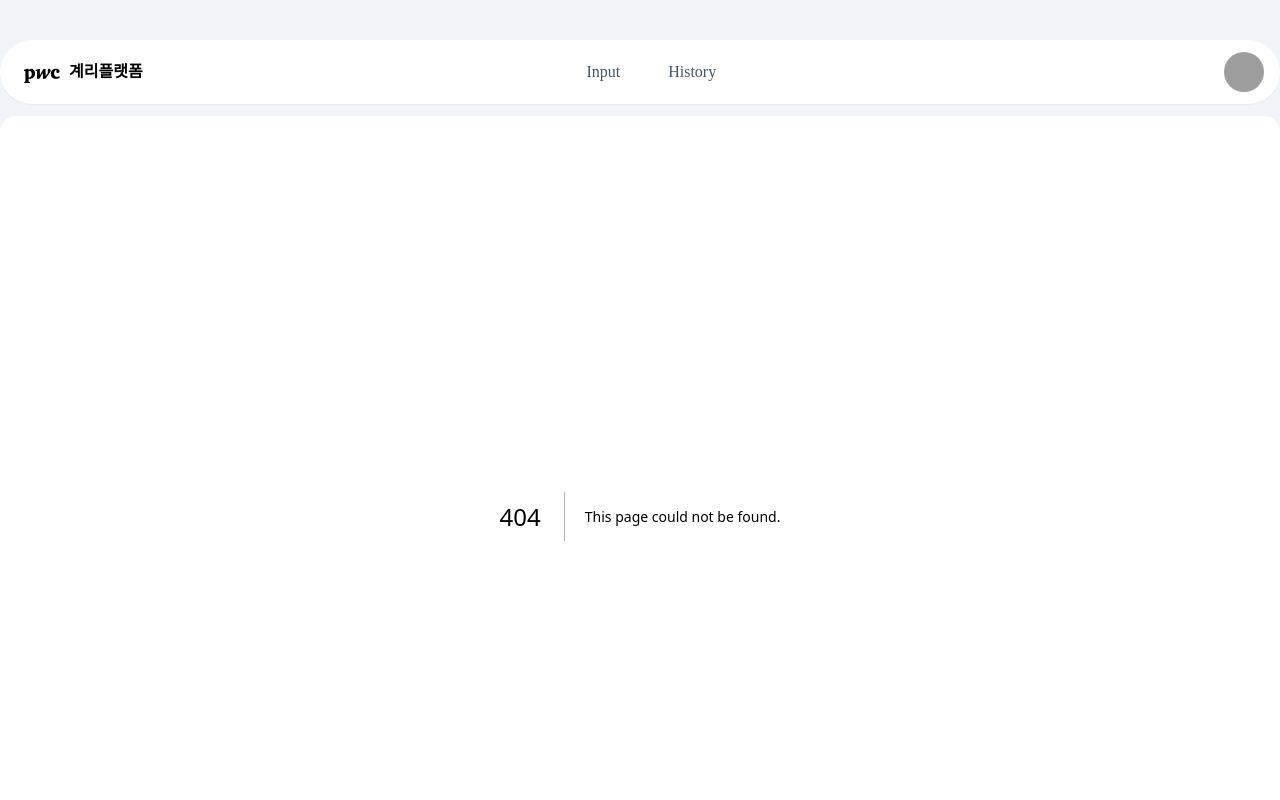
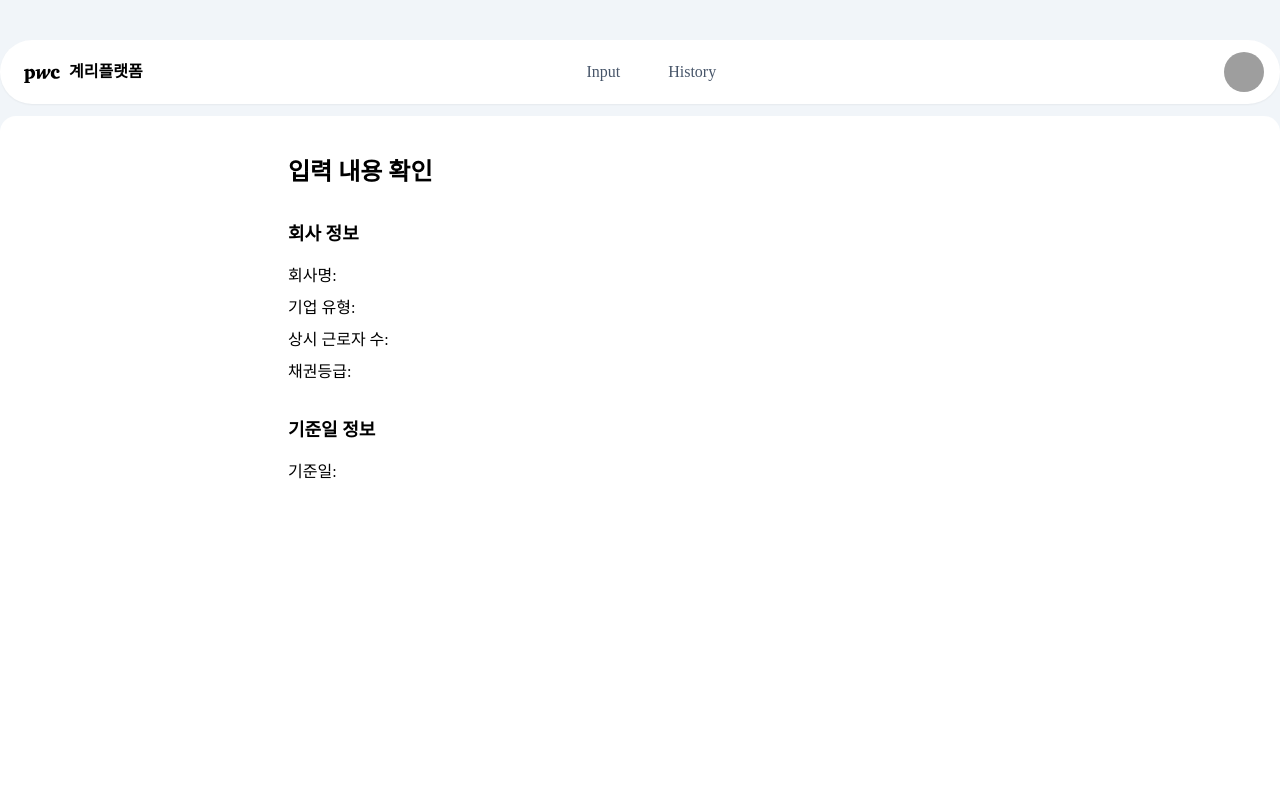
Before and after one commit to saanmin/Project-Gary, a Next.js app: page /Preview in a window 1280 px wide. Before the commit this address had no page. Shown: the top 800 px of the page. Built offline with nearby package versions, Linux system fonts and the light colour scheme; grey boxes are pictures that could not be loaded; a web font is replaced by a local one.

Commit message:
Add Preview page

```diff
--- a/src/app/Input/page.js
+++ b/src/app/Input/page.js
@@ -168,20 +168,17 @@ const page = () => {
   }, []);
 
   const handleDateChange = useCallback((e) => {
-    const input = e.target.value.replace(/\D/g, '');
-    const prevInput = formData.baseDate.replace(/\D/g, '');
+    const value = e.target.value;
+    console.log("Date changed:", value);
+    dispatch({ type: 'UPDATE_FORM_DATA', field: 'baseDate', value });
 
-    const displayValue = formatDateInput(input, prevInput);
-    if (displayValue === null) return;
-
-    dispatch({ type: 'UPDATE_FORM_DATA', field: 'baseDate', value: displayValue });
-
-    if (input.length === 8) {
-      dispatch({ type: 'SET_DATE_ERROR', value: !validateDate(input) });
+    if (value.length === 10) { // YYYY-MM-DD 형식일 때
+      const dateWithoutHyphen = value.replace(/-/g, '');
+      dispatch({ type: 'SET_DATE_ERROR', value: !validateDate(dateWithoutHyphen) });
     } else {
       dispatch({ type: 'SET_DATE_ERROR', value: false });
     }
-  }, [formData.baseDate]);
+  }, []);
 
   const handleFileUpload = useCallback((e, fileType) => {
     const file = e?.target?.files?.[0] || null;
@@ -198,8 +195,21 @@ const page = () => {
 
   const handleSubmit = useCallback((e) => {
     e.preventDefault();
+    console.log("Parent handleSubmit called");
     if (validateSubmission()) {
-      console.log('Form submitted:', formData);
+      console.log("Validation passed");
+      // baseDate에서 하이픈 제거
+      const formattedBaseDate = formData.baseDate.replace(/-/g, '');
+      const queryParams = new URLSearchParams({
+        companyName: formData.companyName,
+        companyType: formData.companyType,
+        bondRating: formData.bondRating,
+        baseDate: formattedBaseDate
+      }).toString();
+      console.log("Query params:", queryParams);
+      window.location.href = `/Preview?${queryParams}`;
+    } else {
+      console.log("Validation failed");
     }
   }, [formData, validateSubmission]);
 
@@ -234,7 +244,6 @@ const page = () => {
       {/* Right side - Form */}
       <div className="flex-1 px-8 py-10">
         <form onSubmit={handleSubmit} className="max-w-3xl space-y-8">
-
           <CompanyInfoSection
             formData={formData}
             handleChange={handleChange}
--- /dev/null
+++ b/src/app/Preview/page.js
@@ -0,0 +1,46 @@
+'use client'
+import { useSearchParams } from 'next/navigation'
+import { cn } from "@/lib/utils"
+
+const Page = () => {
+    const searchParams = useSearchParams()
+
+    // Get form data from URL params
+    const formData = {
+        companyName: searchParams.get('companyName'),
+        companyType: searchParams.get('companyType'),
+        employeeCount: searchParams.get('employeeCount'),
+        bondRating: searchParams.get('bondRating'),
+        baseDate: searchParams.get('baseDate')
+    }
+
+    return (
+        <div className="flex min-h-screen relative">
+            {/* Summary Container */}
+            <div className="flex-1 px-8 py-10 max-w-3xl mx-auto">
+                <h1 className="text-2xl font-bold mb-8">입력 내용 확인</h1>
+
+                {/* Company Info Section */}
+                <section className="mb-8">
+                    <h2 className="text-lg font-semibold mb-4">회사 정보</h2>
+                    <div className="space-y-2">
+                        <p>회사명: {formData.companyName}</p>
+                        <p>기업 유형: {formData.companyType}</p>
+                        <p>상시 근로자 수: {formData.employeeCount}</p>
+                        <p>채권등급: {formData.bondRating}</p>
+                    </div>
+                </section>
+
+                {/* Base Date Section */}
+                <section>
+                    <h2 className="text-lg font-semibold mb-4">기준일 정보</h2>
+                    <div className="space-y-2">
+                        <p>기준일: {formData.baseDate}</p>
+                    </div>
+                </section>
+            </div>
+        </div>
+    )
+}
+
+export default Page
--- a/src/components/BaseDateSection.jsx
+++ b/src/components/BaseDateSection.jsx
@@ -21,7 +21,8 @@ export const BaseDateSection = ({
     validationErrors,
     handleBondRatingChange,
     className,
-    id
+    id,
+    handleSubmit
 }) => {
     const [selectedTab, setSelectedTab] = useState("standardRate");
 
@@ -89,6 +90,8 @@ export const BaseDateSection = ({
                         onFileChange={(e) => handleFileUpload(e, 'currentYear')}
                         uploadedFile={formData.files.currentYear}
                         onDelete={() => handleFileUpload(null, 'currentYear')}
+                        error={validationErrors.currentYearFile}
+                        errorMessage="당기말 재직자 명부를 업로드해주세요"
                     />
                 </div>
             </div>
@@ -180,7 +183,18 @@ export const BaseDateSection = ({
                 )}
             </div>
             <div className="my-20 flex justify-end">
-                <Button type="submit" className="bg-blue-600 hover:bg-blue-700">
+                <Button
+                    type="submit"
+                    className="bg-blue-600 hover:bg-blue-700"
+                    onClick={(e) => {
+                        const updatedFormData = {
+                            ...formData,
+                            companyType: selectedTab === 'standardRate' ? 'standard' : 'experience'
+                        };
+                        console.log("Submitting form with data:", updatedFormData);
+                        handleSubmit(e, updatedFormData);
+                    }}
+                >
                     제출하기
                 </Button>
             </div>
--- a/src/components/FileUpload.jsx
+++ b/src/components/FileUpload.jsx
@@ -5,7 +5,22 @@ import { RequiredLabel } from "@/components/ui/required-label";
 import { Button } from "@/components/ui/button";
 import { Icon } from "@iconify/react";
 
-const FileUpload = ({ id, label, subLabel, required, dragActive, onDragEnter, onDragLeave, onDragOver, onDrop, onFileChange, uploadedFile, onDelete }) => {
+const FileUpload = ({
+  id,
+  label,
+  subLabel,
+  required,
+  dragActive,
+  onDragEnter,
+  onDragLeave,
+  onDragOver,
+  onDrop,
+  onFileChange,
+  uploadedFile,
+  onDelete,
+  error,
+  errorMessage
+}) => {
   // Prevent default behavior for the entire drop zone
   const handleDragEvent = (e) => {
     e.preventDefault();
@@ -32,7 +47,7 @@ const FileUpload = ({ id, label, subLabel, required, dragActive, onDragEnter, on
           <div
             className={cn(
               "relative rounded-lg border-2 border-dashed p-6 transition-all",
-              dragActive ? "border-blue-500 bg-blue-100" : "border-slate-300",
+              dragActive ? "border-blue-500 bg-blue-100" : error ? "border-red-500" : "border-slate-300",
               "hover:border-blue-500"
             )}
             onDragEnter={(e) => {
@@ -116,6 +131,9 @@ const FileUpload = ({ id, label, subLabel, required, dragActive, onDragEnter, on
             </div>
           </div>
         )}
+        {error && errorMessage && (
+          <p className="text-sm text-red-500 mt-2">{errorMessage}</p>
+        )}
       </div>
     </div>
   );
--- a/src/hooks/useFormValidation.js
+++ b/src/hooks/useFormValidation.js
@@ -30,6 +30,13 @@ export const useFormValidation = (dispatch, formData, companyNameRef) => {
       currentYearFile: !formData.files.currentYear
     };
 
+    console.log("Validation details:", {
+      baseDate: formData.baseDate,
+      bondRating: formData.bondRating,
+      currentYearFile: formData.files.currentYear,
+      errors: newValidationErrors
+    });
+
     dispatch({
       type: 'RESET_VALIDATION_ERRORS',
       errors: newValidationErrors
--- a/src/utils/dateUtils.js
+++ b/src/utils/dateUtils.js
@@ -7,7 +7,7 @@ export const getLastDayOfPreviousQuarter = () => {
   const year = lastDay.getFullYear();
   const month = String(lastDay.getMonth() + 1).padStart(2, '0');
   const day = String(lastDay.getDate()).padStart(2, '0');
-  return `${year}${month}${day}`;
+  return `${year}-${month}-${day}`;
 };
 
 export const getPreviousYearDate = (dateString, yearsBack = 1) => {
```
Also changed, not shown: src/reducers/formReducer.js (line endings or trailing spaces).
